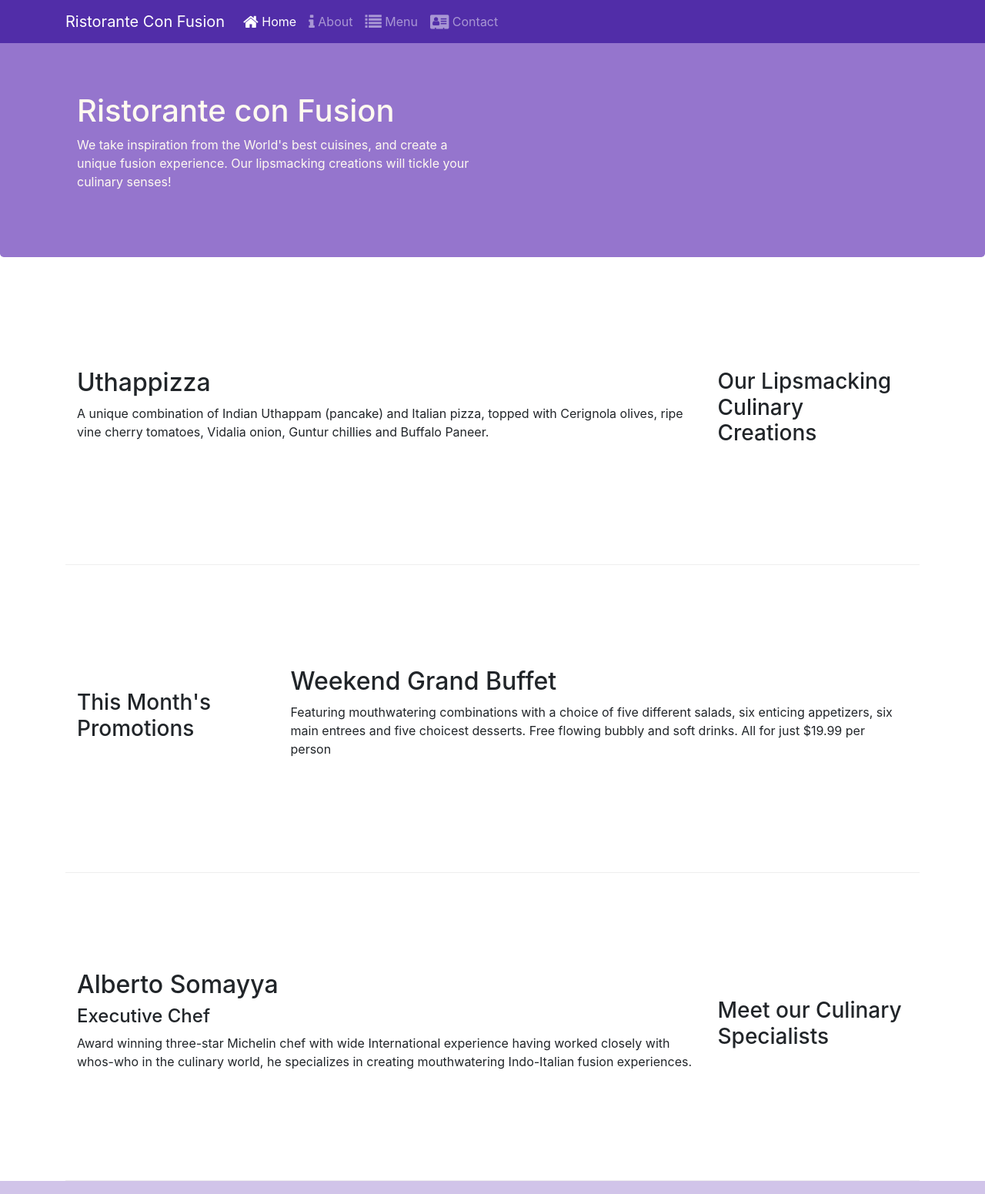
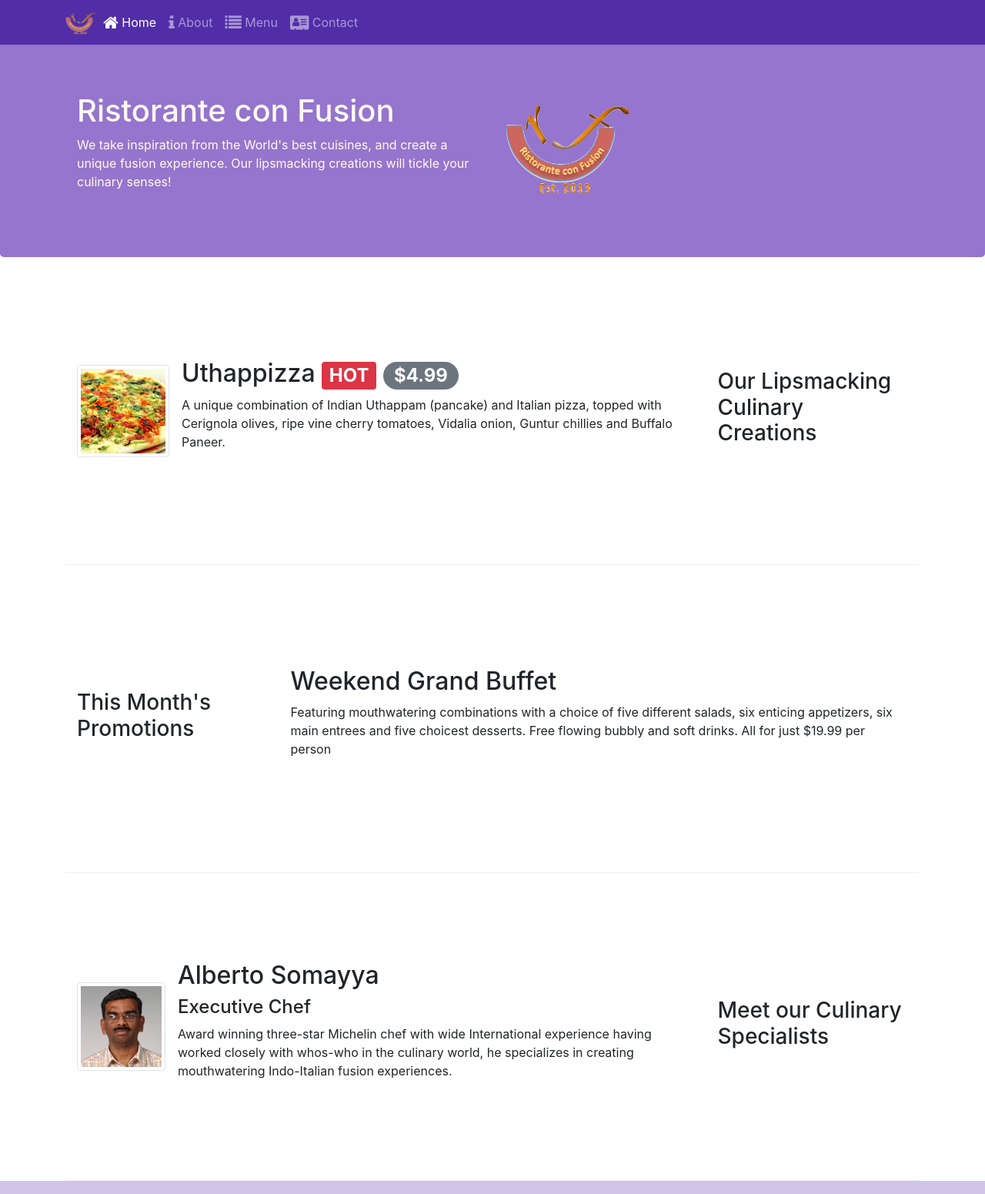
Before and after one commit to johnhany97/coursera-frontend-module1, a website: page index.html in a window 1280 px wide. Shown: the top 1551 px of the page at 77% size. Drawn offline with nearby package versions, Linux system fonts and the light colour scheme.

Commit message:
Media, Images and alerts

```diff
--- a/index.html
+++ b/index.html
@@ -22,7 +22,9 @@
       <button class="navbar-toggler" type="button" data-toggle="collapse" data-target="#Navbar">
         <span class="navbar-toggler-icon"></span>
       </button>
-        <a class="navbar-brand" href="/">Ristorante Con Fusion</a>
+      <a class="navbar-brand mr-auto" href="#">
+        <img src="img/logo.png" height="30" width="41">
+      </a>
       <div class="collapse navbar-collapse" id="Navbar">
         <ul class="navbar-nav mr-auto">
           <li class="nav-item active"><a class="nav-link" href="#"><span class="fa fa-home fa-lg"></span> Home</a></li>
@@ -41,7 +43,8 @@
           <h1>Ristorante con Fusion</h1>
           <p>We take inspiration from the World's best cuisines, and create a unique fusion experience. Our lipsmacking creations will tickle your culinary senses!</p>
         </div>
-          <div class="col-12 col-sm">
+        <div class="col-12 col-sm align-self-center">
+          <img src="img/logo.png" class="img-fluid">
         </div>
       </div>
     </div>
@@ -52,9 +55,22 @@
       <div class="col-12 col-sm-4 order-sm-last col-md-3">
         <h3>Our Lipsmacking Culinary Creations</h3>
       </div>
-        <div class="col col-sm order-sm-first col-md">
-          <h2>Uthappizza</h2>
-          <p>A unique combination of Indian Uthappam (pancake) and Italian pizza, topped with Cerignola olives, ripe vine cherry tomatoes, Vidalia onion, Guntur chillies and Buffalo Paneer.</p>
+      <div class="col-12 col-sm col-md order-sm-first">
+        <div class="media">
+          <img class="d-flex mr-3 img-thumbnail align-self-center"
+          src="img/uthappizza.png" alt="Uthappizza">
+          <div class="media-body">
+            <h2 class="mt-0">
+              Uthappizza
+              <span class="badge badge-danger">HOT</span>
+              <span class="badge badge-pill badge-secondary">$4.99</span>
+            </h2>
+            <p class="d-none d-sm-block">A unique combination of Indian Uthappam (pancake) and
+              Italian pizza, topped with Cerignola olives, ripe vine
+              cherry tomatoes, Vidalia onion, Guntur chillies and
+              Buffalo Paneer.</p>
+            </div>
+          </div>
         </div>
       </div>
 
@@ -74,9 +90,19 @@
           <h3>Meet our Culinary Specialists</h3>
         </div>
         <div class="col col-sm order-sm-first col-md">
-          <h2>Alberto Somayya</h2>
+          <div class="media">
+            <img class="d-flex mr-3 img-thumbnail align-self-center"
+            src="img/alberto.png" alt="Alberto Somayya">
+            <div class="media-body">
+              <h2 class="mt-0">Alberto Somayya</h2>
               <h4>Executive Chef</h4>
-          <p>Award winning three-star Michelin chef with wide International experience having worked closely with whos-who in the culinary world, he specializes in creating mouthwatering Indo-Italian fusion experiences. </p>
+              <p class="d-none d-sm-block">Award winning three-star Michelin chef with wide
+                International experience having worked closely with
+                whos-who in the culinary world, he specializes in
+                creating mouthwatering Indo-Italian fusion experiences.
+              </p>
+            </div>
+          </div>
         </div>
       </div>
     </div>
```
Also changed, not shown: aboutus.html (+5 -2 lines), contactus.html (+5 -2 lines). Lines whose indentation alone changed are shown as unchanged.
